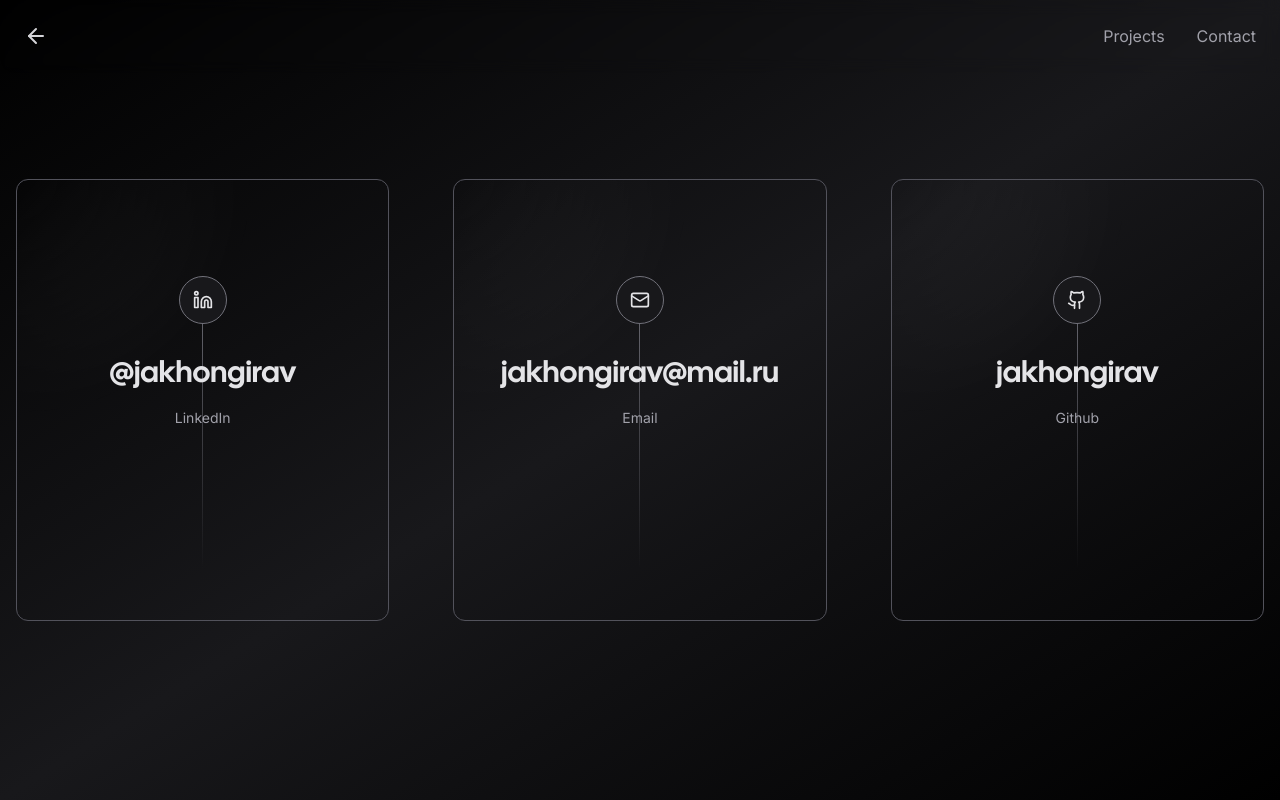
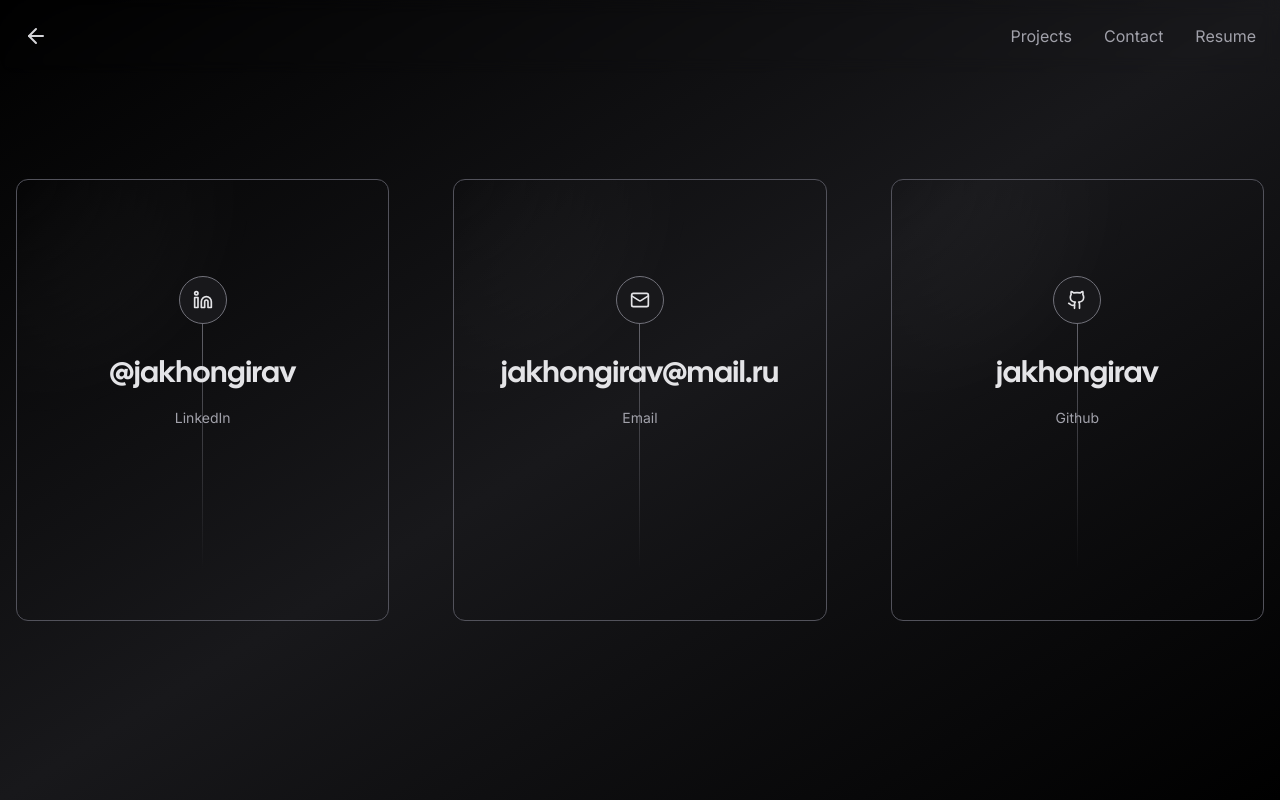
Before and after one commit to jakhongirav/portfolio, a Next.js app: page /contact in a window 1280 px wide. Built offline with nearby package versions, Linux system fonts and the light colour scheme; no server answers; what tailwindcss-debug-screens would draw is missing.

Commit message:
some bug fixes

```diff
--- a/app/components/nav.tsx
+++ b/app/components/nav.tsx
@@ -10,7 +10,7 @@
   useEffect(() => {
     if (!ref.current) return;
     const observer = new IntersectionObserver(([entry]) =>
-			setIntersecting(entry.isIntersecting),
+      setIntersecting(entry.isIntersecting)
     );
 
     observer.observe(ref.current);
@@ -40,6 +40,13 @@
             >
               Contact
             </Link>
+            <Link
+              target="_blank"
+              href="https://drive.google.com/file/d/1RuOb5B6fUWQ4riELfsroLW1ktSALwkNu/view?usp=sharing"
+              className="duration-200 text-zinc-400 hover:text-zinc-100"
+            >
+              Resume
+            </Link>
           </div>
 
           <Link
--- a/app/layout.tsx
+++ b/app/layout.tsx
@@ -7,14 +7,14 @@
 export const metadata: Metadata = {
   title: {
     default: "Jile L",
-    template: "%s | jakhongir.av",
+    template: "%s | jakhongirav",
   },
   description: "Software engineer",
   openGraph: {
     title: "jakhongir.av",
     description: "Software engineer",
-    url: "https://jakhongirav.vercel.app",
-    siteName: "jakhongir.av",
+    url: "https://jakhongirav.life",
+    siteName: "jakhongirav",
     // images: [
     //   {
     //     url: "https://chronark.com/og.png",
--- a/app/page.tsx
+++ b/app/page.tsx
@@ -7,7 +7,7 @@
   { name: "Contact", href: "/contact" },
   {
     name: "Resume",
-    href: "https://drive.google.com/file/d/1HN_uxErQIBaYyZ_rWlzWuQ0czucFOaL6/view?usp=sharing",
+    href: "https://drive.google.com/file/d/1RuOb5B6fUWQ4riELfsroLW1ktSALwkNu/view?usp=sharing",
   },
 ];
 
@@ -18,6 +18,7 @@
         <ul className="flex items-center justify-center gap-7">
           {navigation.map((item) => (
             <Link
+              target={item.name === "Resume" ? "_blank" : ""}
               key={item.href}
               href={item.href}
               className="text-sm duration-500 text-zinc-500 hover:text-zinc-300"
--- a/package.json
+++ b/package.json
@@ -21,6 +21,7 @@
     "markdown-wasm": "^1.2.0",
     "next": "^13.5.4",
     "next-contentlayer": "^0.3.4",
+    "prettier": "^3.3.3",
     "react": "^18.2.0",
     "react-dom": "^18.2.0",
     "react-wrap-balancer": "^1.1.0",
```
Also changed, not shown: 1 other file (tests, documents, lock files or other folders). Lines whose indentation alone changed are shown as unchanged.
